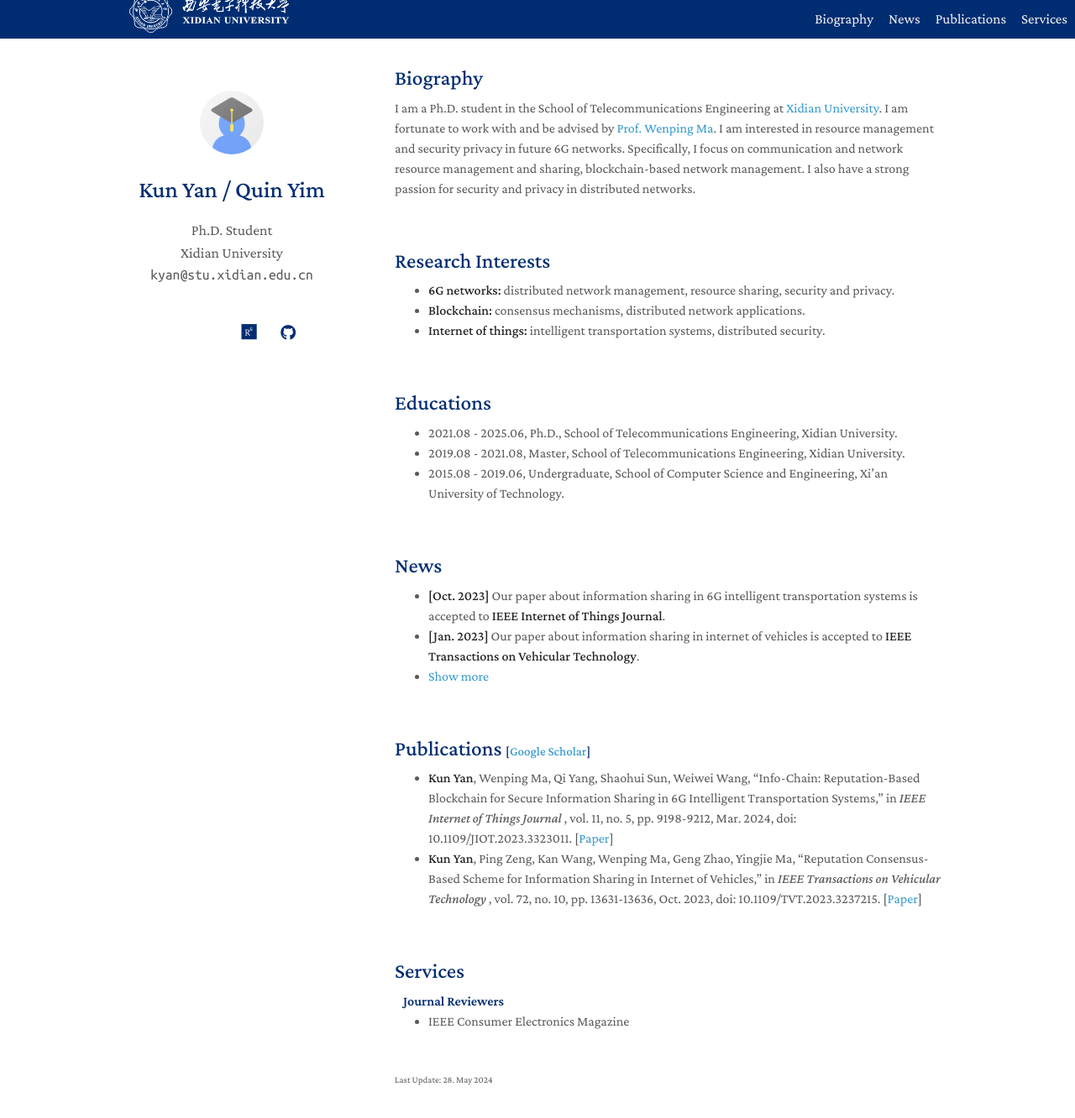
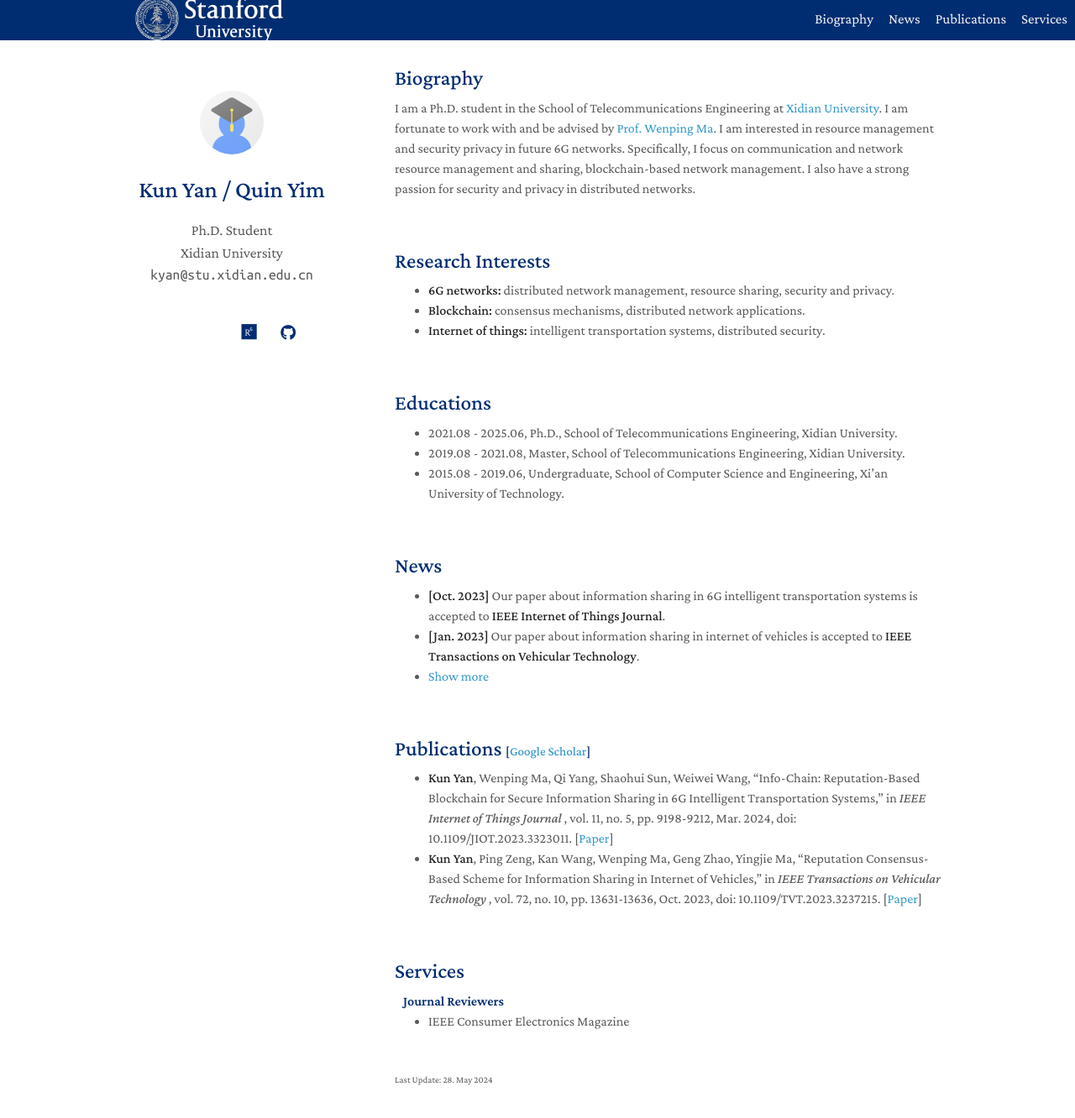
Before and after one commit to QuinYim/quinyim.github.io, a Jekyll site: the page built from index.md, in a window 1280 px wide and 1347 px high. Shown: the top 1332 px of the window at 84% size. Built offline with Jekyll 4.4.1, drawn with Linux system fonts in a browser that asks for light colours; a style sheet for code colours, icons or effects is not loaded.

Commit message:
First Commit

```diff
--- a/_config.yml
+++ b/_config.yml
@@ -3,7 +3,7 @@
 position: Ph.D. Student
 affiliation: Xidian University
 #affiliation_link: https://cs.jhu.edu/
-affiliation_logo: ./assets/img/xidian.png #./assets/img/university-logo-small-horizontal-white-156eae9527.svg
+affiliation_logo: ./assets/img/s.png #./assets/img/university-logo-small-horizontal-white-156eae9527.svg
 location: Xi'an, China
 email: kyan@stu.xidian.edu.cn
 
@@ -25,7 +25,7 @@
 researchgate: https://www.researchgate.net/profile/Kun-Yan-24
 #twitter: https://twitter.com/Wen_Zhong_
 #cv_link: https://drive.google.com/file/d/1_kWjcUHizGGheXU5_wYcaHc0IKuhtiqT/view?usp=sharing
-github_link: https://github.com/wenzhong23
+github_link: https://github.com/QuinYim
 #linkedin: https://www.linkedin.com/in/wen-zhong-9a59771a5/
 
 # Images
```
Also changed, not shown: assets/img/s.png (added).
